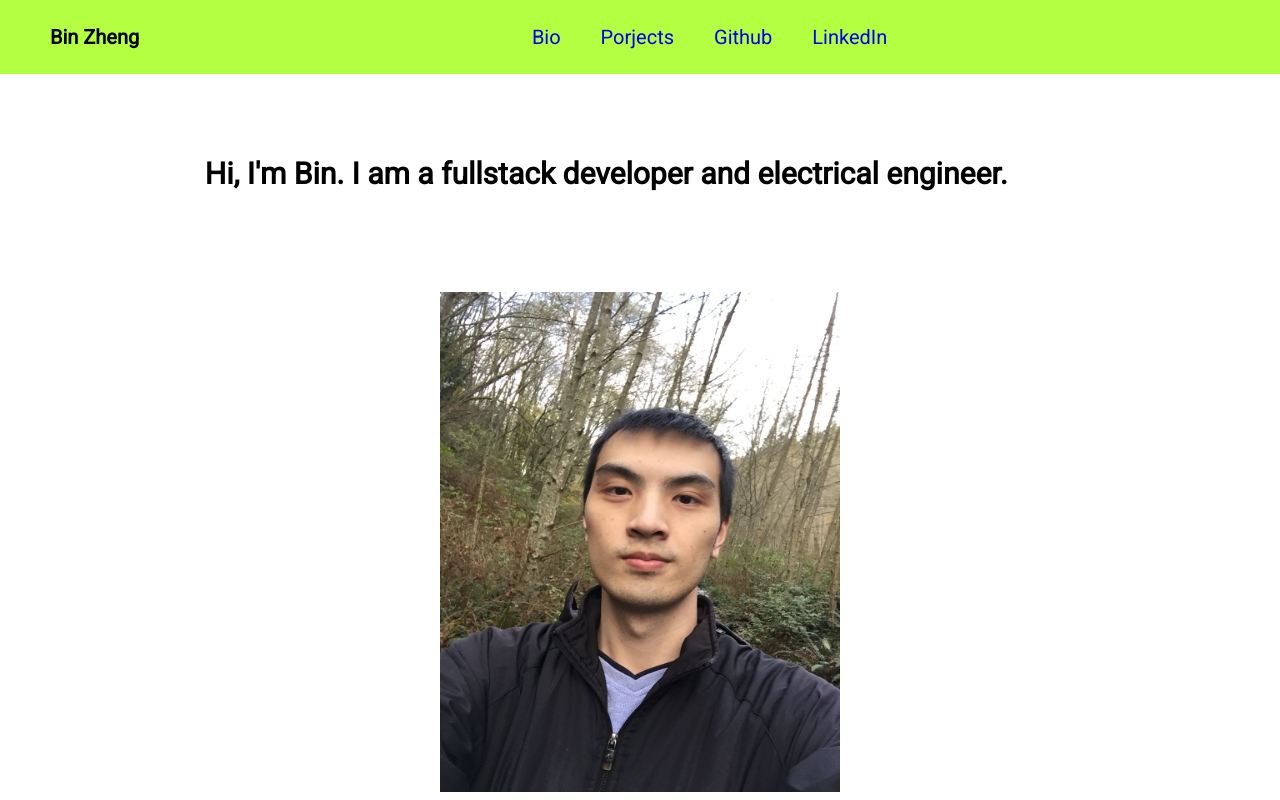
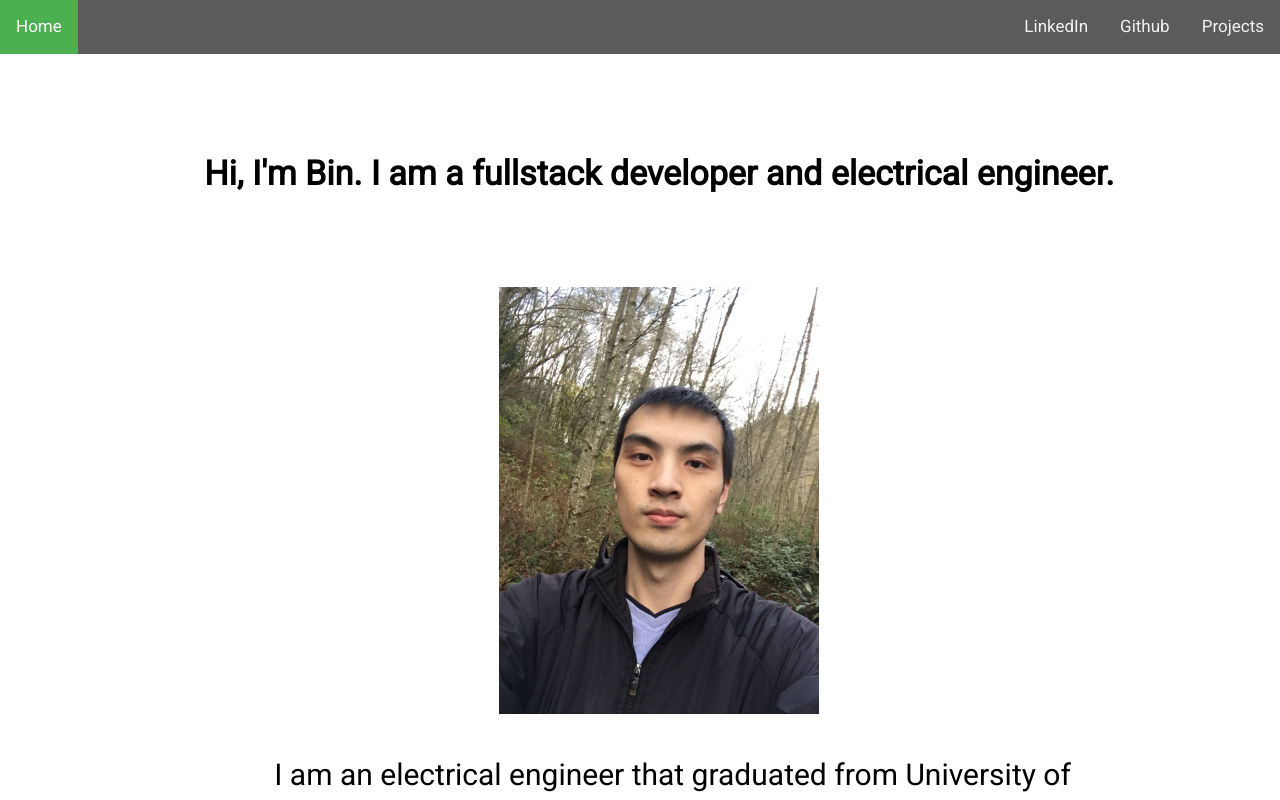
Before and after one commit to bzhengmugen/portfolio, a plain HTML site: page index.html in a window 1280 px wide. Shown: the top 800 px of the page. Drawn offline with Linux system fonts and the light colour scheme.

Commit message:
version 1.2

```diff
--- a/index.html
+++ b/index.html
@@ -11,23 +11,24 @@
 
   </head>
   <body>
-    <nav role="navigation">
-      <h2>Bin Zheng</h2>
 
-      <ul id="menu">
-        <li><a class="jump" href="#bio">Bio</a></li>
-        <li><a class="jump" href="#projects">Porjects</a></li>
-        <li><a target="_blank" href="https://github.com/bzhengmugen">Github</a></li>
-        <li><a target="_blank" href="https://www.linkedin.com/in/bin-zheng-17b47853/">LinkedIn</li>
-      </ul>
+    <nav role="navigation" id="myTopnav" class="topnav">
+
+
+      <a class="jump active home" href="#bio">Home</a>
+      <a class="jump link" href="#projects">Projects</a>
+      <a class="jump link" target="_blank" href="https://github.com/bzhengmugen">Github</a>
+      <a class="jump link" target="_blank" href="https://www.linkedin.com/in/bin-zheng-17b47853/">LinkedIn</a>
+
       <a href="javascript:void(0);" id="icon" class="icon" onclick="myFunction()">
         <i class="fa fa-bars"></i>
       </a>
     </nav>
+    <a name="bio"></a>
     <header class="about" role="banner">
 
       &nbsp&nbsp&nbsp&nbsp  <h2>Hi, I'm Bin. I am a fullstack developer and electrical engineer.</h2></br></br>
-      <a name="bio"></a>
+
     <div class="pic"><img src="https://github.com/bzhengmugen/portfolio/blob/master/image/face.JPG?raw=true" height="500px" width="400px" /></div>
     <p>&nbsp&nbsp&nbsp&nbsp  I am an electrical engineer that graduated from University of Washington Seattle campus, and a web developer that will graduate from the Front End Web Development Career Path bootcamp at Thinkful. I like coding because I enjoy the process that making an idea become the product. I like seeking and learning new knowledge to gather better solution while debugging and solving problems.</br>
     &nbsp&nbsp&nbsp&nbsp
@@ -37,9 +38,10 @@
     <main role="container" >
 
       <section class="project">
-        <img src="https://github.com/bzhengmugen/portfolio/blob/master/image/quiz.png?raw=true" height="400px" width="600px"
+        <h3>1980s Game quiz</h3>
+        <img src="https://github.com/bzhengmugen/portfolio/blob/master/image/quiz.png?raw=true" height="320px" width="500px"
         alt="1980s-game-quiz" />
-        <p>A small quiz about 1980s games bulit with javascript, css and html; And don't forget to get yourself a try.</p>
+        <p>&nbsp&nbsp&nbsp&nbsp A small quiz about 1980s games bulit with javascript, css and html; And don't forget to get yourself a try.</p>
         <a href="https://bzhengmugen.github.io/portfolio/">live</a>
         <a href="https://github.com/bzhengmugen/portfolio">repo</a>
       </section>
--- a/script.js
+++ b/script.js
@@ -1,8 +1,8 @@
 function myFunction() {
-    var x = document.getElementById("menu");
-    if (x.style.display === "block") {
-      x.style.display = "none";
-    } else {
-      x.style.display = "block";
-    }
+  var x = document.getElementById("myTopnav");
+  if (x.className === "topnav") {
+    x.className += " responsive";
+  } else {
+    x.className = "topnav";
   }
+}
--- a/style.css
+++ b/style.css
@@ -11,87 +11,104 @@ body{
   text-align: center;
   font-size: 20px;
   width: 100%;
-  line-height: 1.7;
+  min-width: 350px;
+  line-height: 1.5;
   margin: 0;
   padding: 0;
 }
 .about p{
   font-size: 16px;
-
+  padding-left: 16%;
+  padding-right: 16%;
+  text-align: initial;
 }
 
 header{
+  width: 100%;
+
   padding-top: 7%;
   padding-bottom: 0;
-  padding-left: 16%;
-  padding-right: 16%;
+  padding-left: 3%;
+  margin: 0 auto 0;
   min-height: 200px;
-  text-align: left;
+  text-align: center;
 }
-
+header h2{
+  font-size: 24px;
+}
 .pic{
-  position: relative;
+  margin-left:auto;
+  margin-right:auto;
   text-align: center;
+  max-width: 400px;
+  max-height: 500px;
+}
+img{
+  width: 80%;
+  height: auto;
+  max-width: 600px;
 }
 
 main{
   display: flex;
   flex-direction: column;
   width: 100%;
-
 }
-nav, footer{
+footer{
   background-color: rgba(173, 255, 47,0.9);
 
 }
 
-nav{
+.topnav {
+  overflow: hidden;
   position: fixed;
-  display: flex;
-  align-items: center;
-  justify-content: space-between;
   top: 0;
   left: 0;
   right: 0;
   padding:  0;
   z-index: 2;
-}
-nav > h2{
-  padding-left: 50px;
-  font-size: 20px;
-}
-nav > .icon{
-  display: block;
-  text-align: center;
-  width: 60px;
-
-  background-color: black;
-  color: white;
+  align-items: center;
+  background-color: rgba(51, 51, 51, 0.8);
 }
 
-a:link {
+
+.topnav a {
+  float: left;
+  display: block;
+  color: #f2f2f2;
+  text-align: center;
+  padding: 14px 16px;
   text-decoration: none;
-
+  font-size: 17px;
 }
 
-a:hover{
-  text-decoration: underline;
-}
-
-nav > a:hover{
-  background-color:#ddd;
+.topnav a:hover {
+  background-color: #ddd;
   color: black;
 }
 
-nav > #menu{
-  display: none;
-  flex-direction: row;
-  justify-content: space-evenly;
+.topnav a.active {
+  background-color: #4CAF50;
+  color: white;
 }
-#menu > li{
-  display: inline-block;
-  margin-right: 40px;
+.topnav a:not(:first-child) {display: none;}
+.topnav a.icon {
+    float: right;
+    display: block;
 }
+
+
+.topnav.responsive .icon {
+    position: absolute;
+    right: 0;
+    top: 0;
+}
+.topnav.responsive a {
+    float: none;
+    display: block;
+    text-align: left;
+}
+
 
 section{
   min-height: 200px;
@@ -99,9 +116,12 @@ section{
 }
 
 .project p{
-  text-align: center;
-
+  text-align: initial;
+  padding-left: 5%;
+  padding-right: 5%;
   margin: 0;
+  font-size: 16px;
+  max-width: 1000px;
 }
 
 .notYet{
@@ -121,39 +141,53 @@ footer{
   }
   header{
     width: 100%;
-    text-align: left;
+    text-align: center;
+  }
+  header h2{
+    font-size: 28px;
   }
 
+  .about p{
+    font-size: 24px;
 
-  .about p{
-    font-size: 28px;
   }
   .project p{
     font-size: 20px;
+    padding-left: 10%;
+    padding-right:10%;
   }
   section{
     min-width: 50%;
 
   }
-  nav > .icon{
+  .topnav a.link{
+    float: right;
+    display:block;
+  }
+  .topnav a.home{
+    display:inline-block;
+    position: fixed;
+    top:0;
+    left:0;
+  }
+
+  .topnav  a.icon{
   display: none;
-  }
-  nav > #menu{
-    display: flex;
-    justify-content: space-between;
-  }
-  #menu > li{
-    display: inline-block;
-    margin-right: 40px;
   }
 }
 
+
 @media screen and (min-width: 900px){
   .about p{
+    font-size: 30px;
+  }
+  header h2{
     font-size: 34px;
   }
   .project p{
     font-size: 20px;
+    margin-left:auto;
+    margin-right:auto;
   }
     section{
     min-width: 100%;
```
